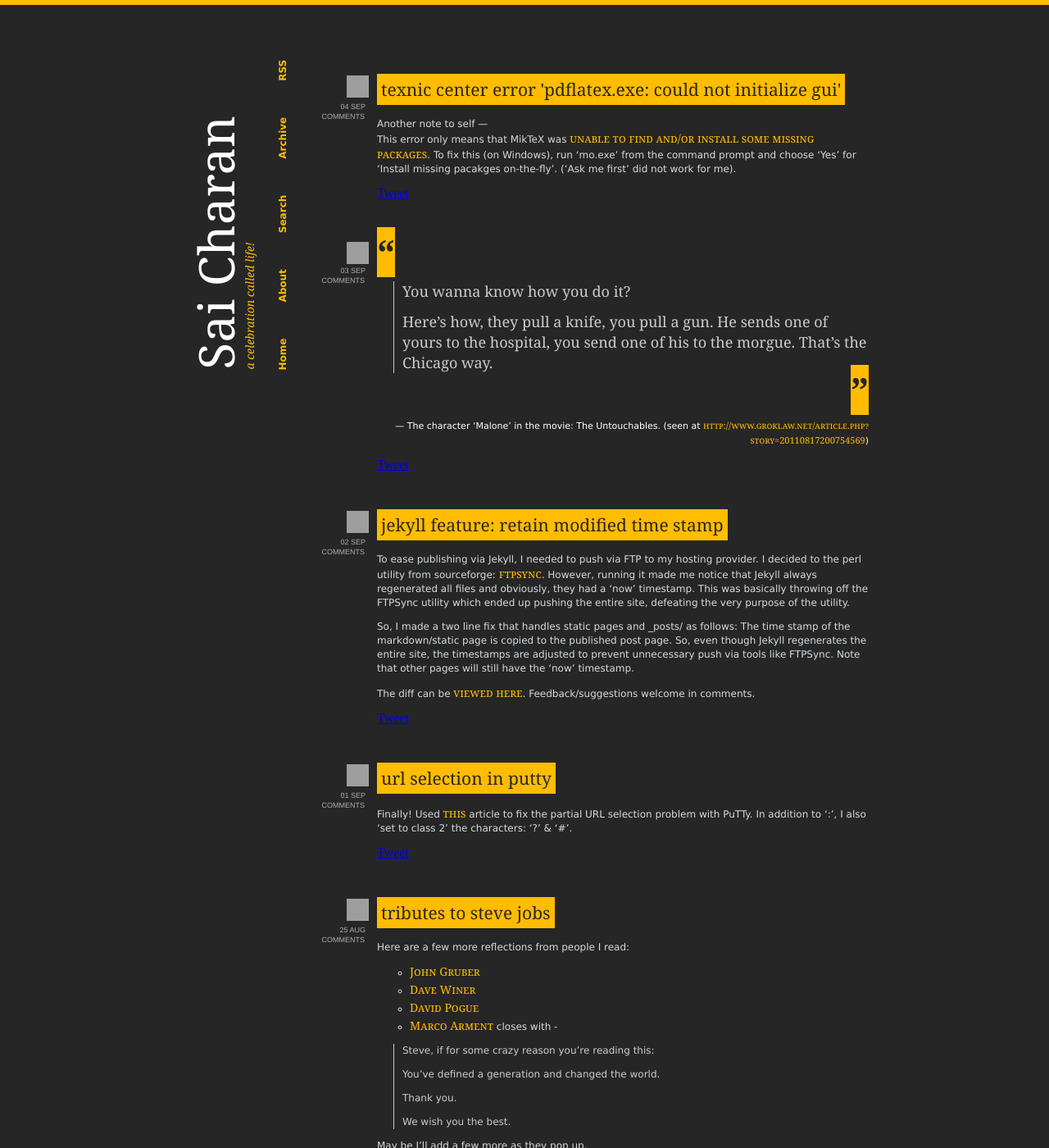
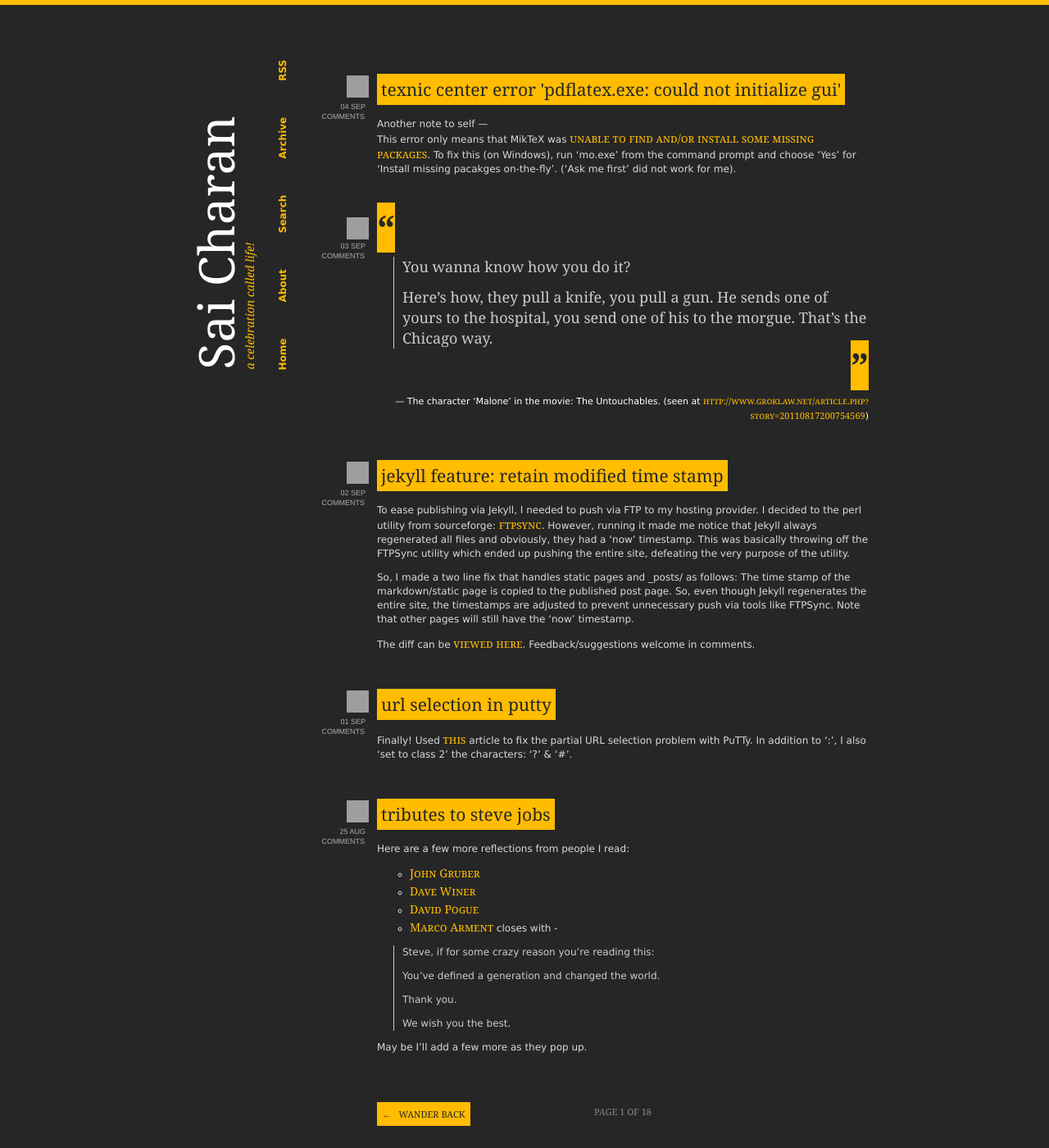
Before and after one commit to arjunasuresh3/scharan.github.com, a Jekyll site: the page built from index.html, in a window 1280 px wide and 1400 px high. Shown: the whole window at 82% size. Built offline with Jekyll 4.4.1, drawn with Linux system fonts in a browser that asks for light colours; nearby versions of some CDN libraries; the list of posts is cut into pages by our own code; comment, search, counter and statistics services are not loaded; a style sheet for code colours, icons or effects is not loaded; grey boxes are pictures that could not be loaded.

Commit message:
Fix font and anchor.

```diff
--- a/_includes/facebook.html
+++ b/_includes/facebook.html
@@ -6,5 +6,5 @@
   js.src = "//connect.facebook.net/en_US/all.js#appId={{site.facebook.appid}}&xfbml=1";
   d.getElementsByTagName('head')[0].appendChild(js);
 }(document));</script>
-<div class="fb-like" data-href="http://{{site.domain}}/{{page.id}}" data-send="true" data-width="600" data-show-faces="true" data-action="recommend" data-colorscheme="dark" data-font="verdana"></div>
+<div class="fb-like" data-href="http://{{site.domain}}/{{page.id}}" data-send="true" data-width="600" data-show-faces="true" data-action="recommend" data-colorscheme="dark"></div>
 {% endif %}
--- a/_includes/twitter.html
+++ b/_includes/twitter.html
@@ -1,3 +1,3 @@
 {% if site.twitter %}
-<a href="http://twitter.com/share" class="twitter-share-button" data-url="http://{{site.domain}}/{{page.id}}" data-count="horizontal" data-via="{{site.twitter.id}}">Tweet</a><script type="text/javascript" src="http://platform.twitter.com/widgets.js"></script>
+<a href="http://twitter.com/share" class="twitter-share-button" data-url="http://{{site.domain}}/{{page.id}}" data-count="horizontal" data-via="{{site.twitter.id}}"></a><script type="text/javascript" src="http://platform.twitter.com/widgets.js"></script>
 {% endif %}
--- a/index.html
+++ b/index.html
@@ -41,13 +41,13 @@
   {% endif %}
 
   {% if site.twitter %}
-  <a href="http://twitter.com/share" class="twitter-share-button" data-url="http://{{site.domain}}/{{post.id}}" data-count="horizontal" data-via="{{site.twitter.id}}">Tweet</a>
+  <a href="http://twitter.com/share" class="twitter-share-button" data-url="http://{{site.domain}}/{{post.id}}" data-count="horizontal" data-via="{{site.twitter.id}}"></a>
   {% endif %}
 
 
   {% if site.facebook %}
   <div id="fb-root"></div>
-  <div class="fb-like" data-href="http://{{site.domain}}/{{post.id}}" data-send="true" data-width="600" data-show-faces="true" data-action="recommend" data-colorscheme="dark" data-font="verdana"></div>
+  <div class="fb-like" data-href="http://{{site.domain}}/{{post.id}}" data-send="true" data-width="600" data-show-faces="true" data-action="recommend" data-colorscheme="dark"></div>
   {% endif %}
 
 </div>
```
